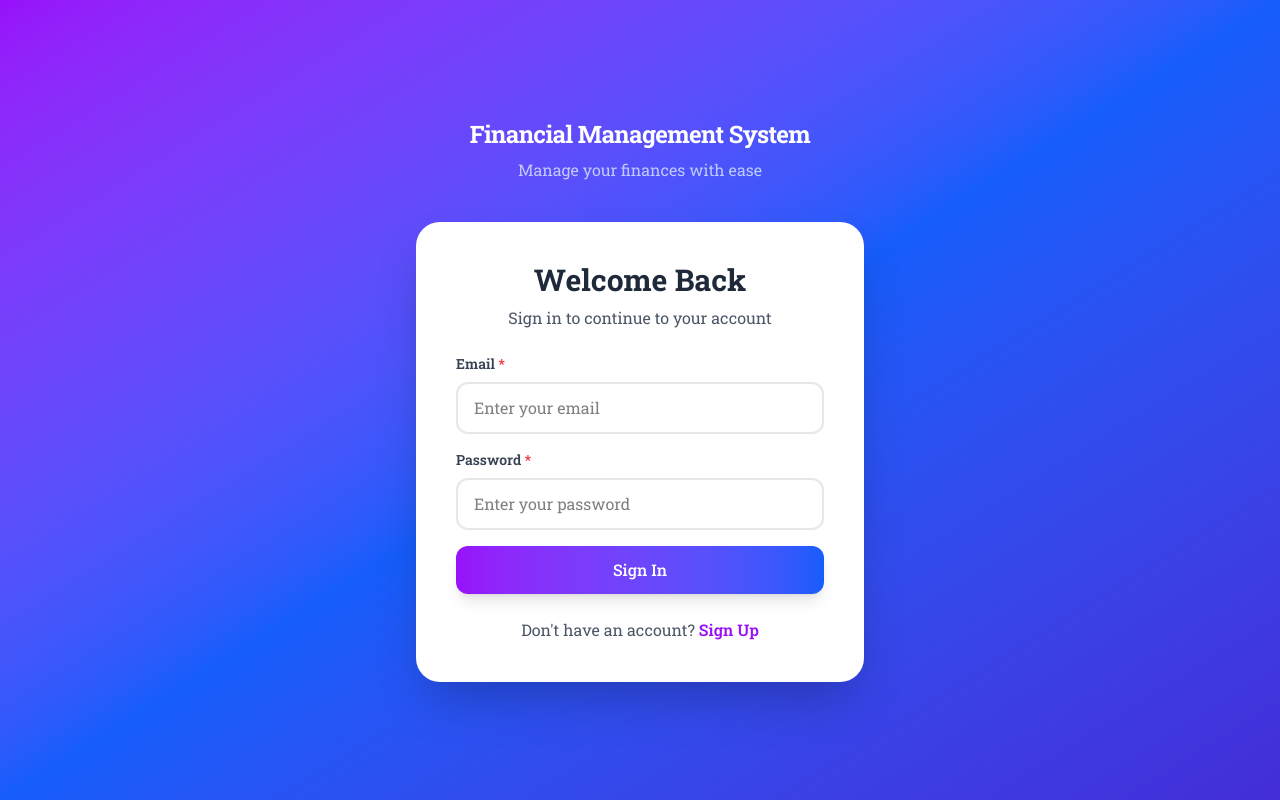
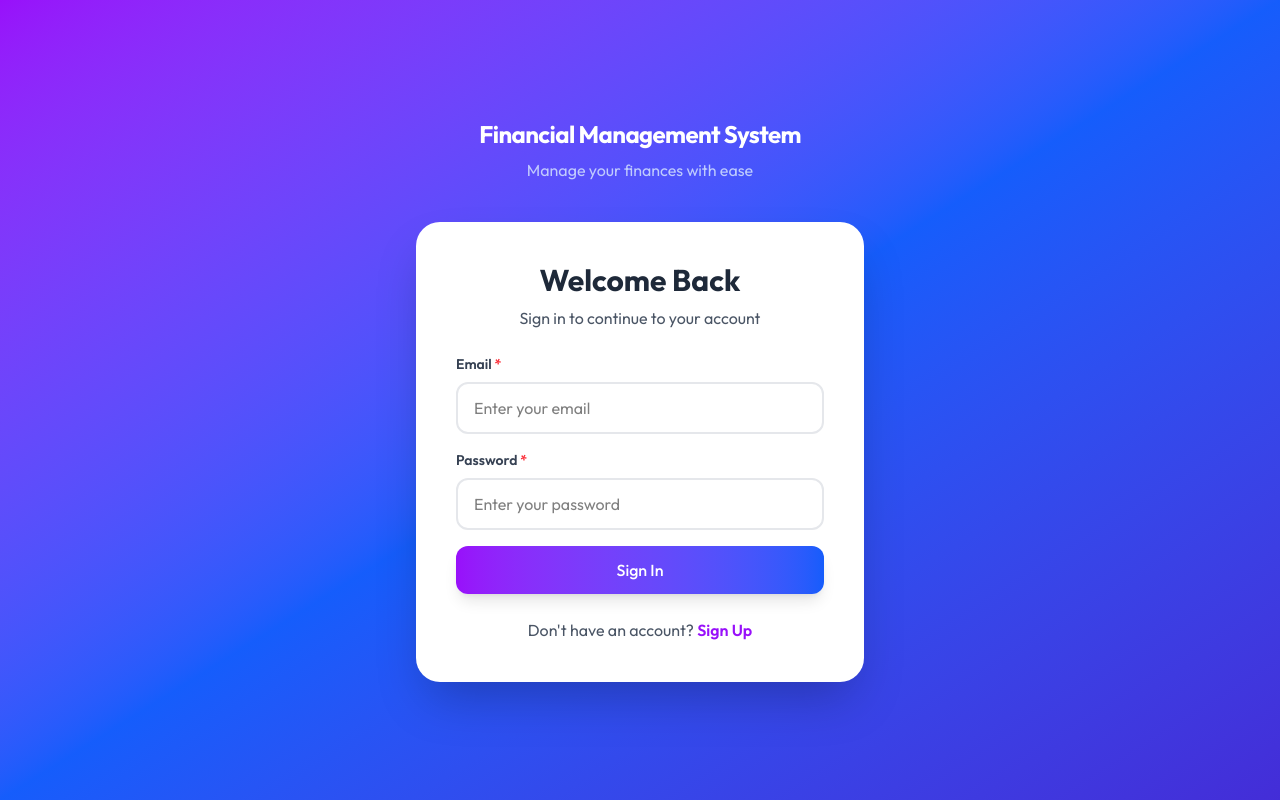
Before and after one commit to saifGawdat/financial-management-system, a React (Vite) app in the folder frontend/: page /login in a window 1280 px wide. Built offline with nearby package versions, Linux system fonts and the light colour scheme; no server answers.

Commit message:
enhanced UI and changed font

```diff
--- a/frontend/src/components/dashboard/SummaryCard.jsx
+++ b/frontend/src/components/dashboard/SummaryCard.jsx
@@ -4,7 +4,7 @@ import { formatCurrency } from "../../utils/formatters";
 const SummaryCard = ({ title, amount, icon: Icon, iconColor, bgGradient }) => {
   return (
     <div
-      className={`bg-linear-to-br ${bgGradient} rounded-3xl shadow-2xl p-8 text-white transform hover:scale-105 transition-all duration-300 relative overflow-hidden group`}
+      className={`bg-linear-to-br ${bgGradient} rounded-3xl shadow-2xl p-8 text-white transform hover:scale-105 transition-all duration-300 relative overflow-hidden group w-full`}
     >
       <div className="absolute top-0 right-0 w-32 h-32 bg-white/10 rounded-full -mr-16 -mt-16 blur-2xl group-hover:scale-110 transition-transform duration-500"></div>
       <div className="flex items-center justify-between">
--- a/frontend/src/components/layouts/DashboardLayout.jsx
+++ b/frontend/src/components/layouts/DashboardLayout.jsx
@@ -79,7 +79,7 @@ const DashboardLayout = ({ children }) => {
           {/* Header */}
           <div className="p-6 border-b border-gray-200 flex flex-col justify-center items-center">
             <div>
-              <h1 className="text-2xl font-bold text-purple-600 text-center">
+              <h1 className="text-2xl font-bold text-purple-500 text-center">
                 Financial <br/> Management <br/> System
               </h1>
               <p className="text-sm text-gray-500 mt-1">
@@ -105,7 +105,7 @@ const DashboardLayout = ({ children }) => {
                     onClick={() => setSidebarOpen(false)}
                     className={`flex items-center gap-3 px-4 py-3 rounded-lg transition-all ${
                       location.pathname === item.path
-                        ? "bg-purple-600 text-white shadow-lg"
+                        ? "bg-purple-500 text-white shadow-lg"
                         : "text-gray-700 hover:bg-gray-100"
                     }`}
                   >
@@ -138,7 +138,7 @@ const DashboardLayout = ({ children }) => {
         )}
 
         {/* Main content */}
-        <main className="flex-1 p-4 lg:p-8 w-full max-w-full overflow-x-hidden">
+        <main className="flex-1 p-4 lg:p-16 w-full max-w-full overflow-x-hidden ">
           {children}
         </main>
       </div>
--- a/frontend/src/index.css
+++ b/frontend/src/index.css
@@ -1,4 +1,4 @@
-@import url("https://fonts.googleapis.com/css2?family=Roboto+Slab:wght@100..900&display=swap");
+@import url('https://fonts.googleapis.com/css2?family=Outfit:wght@100..900&display=swap');
 @import "tailwindcss";
 
 /* Theme CSS Variables */
@@ -30,19 +30,19 @@
 }
 
 @theme {
-  --font-display: "Roboto Slab", serif;
-  --font-body: "Roboto Slab", serif;
-  --font-heading: "Roboto Slab", serif;
-  --font-button: "Roboto Slab", serif;
-  --font-caption: "Roboto Slab", serif;
-  --font-label: "Roboto Slab", serif;
-  --font-legend: "Roboto Slab", serif;
-  --font-menu: "Roboto Slab", serif;
-  --font-message: "Roboto Slab", serif;
-  --font-placeholder: "Roboto Slab", serif;
-  --font-small-caption: "Roboto Slab", serif;
-  --font-subhead: "Roboto Slab", serif;
-  --font-title: "Roboto Slab", serif;
+  --font-display: "Outfit", serif;
+  --font-body: "Outfit", serif;
+  --font-heading: "Outfit", serif;
+  --font-button: "Outfit", serif;
+  --font-caption: "Outfit", serif;
+  --font-label: "Outfit", serif;
+  --font-legend: "Outfit", serif;
+  --font-menu: "Outfit", serif;
+  --font-message: "Outfit", serif;
+  --font-placeholder: "Outfit", serif;
+  --font-small-caption: "Outfit", serif;
+  --font-subhead: "Outfit", serif;
+  --font-title: "outfit ", serif;
 }
 
 @layer base {
--- a/frontend/src/pages/Dashboard/Home.jsx
+++ b/frontend/src/pages/Dashboard/Home.jsx
@@ -59,7 +59,7 @@ const Home = () => {
     return (
       <DashboardLayout>
         <div className="flex justify-center p-12">
-          <div className="animate-spin rounded-full h-12 w-12 border-t-2 border-b-2 border-purple-600"></div>
+          <div className="animate-spin rounded-full h-12 w-12 border-t-2 border-b-2 border-purple-500"></div>
         </div>
       </DashboardLayout>
     );
@@ -98,22 +98,22 @@ const Home = () => {
             title="Total Balance"
             amount={stats.balance}
             icon={IoWalletOutline}
-          iconColor="text-purple-600"
-          bgGradient="from-purple-500 to-purple-700"
+            iconColor="text-purple-500"
+            bgGradient="from-purple-500 to-purple-500"
           />
           <SummaryCard
             title="Total Income"
             amount={stats.totalIncome}
             icon={IoTrendingUpOutline}
             iconColor="text-green-600"
-          bgGradient="from-green-500 to-green-700"
+            bgGradient="from-green-500 to-green-600"
           />
           <SummaryCard
             title="Total Expenses"
             amount={stats.totalExpense}
             icon={IoTrendingDownOutline}
             iconColor="text-red-600"
-          bgGradient="from-red-500 to-red-700"
+            bgGradient="from-red-500 to-red-600"
           />
         </div>
 
```
Lines whose indentation alone changed are shown as unchanged.
